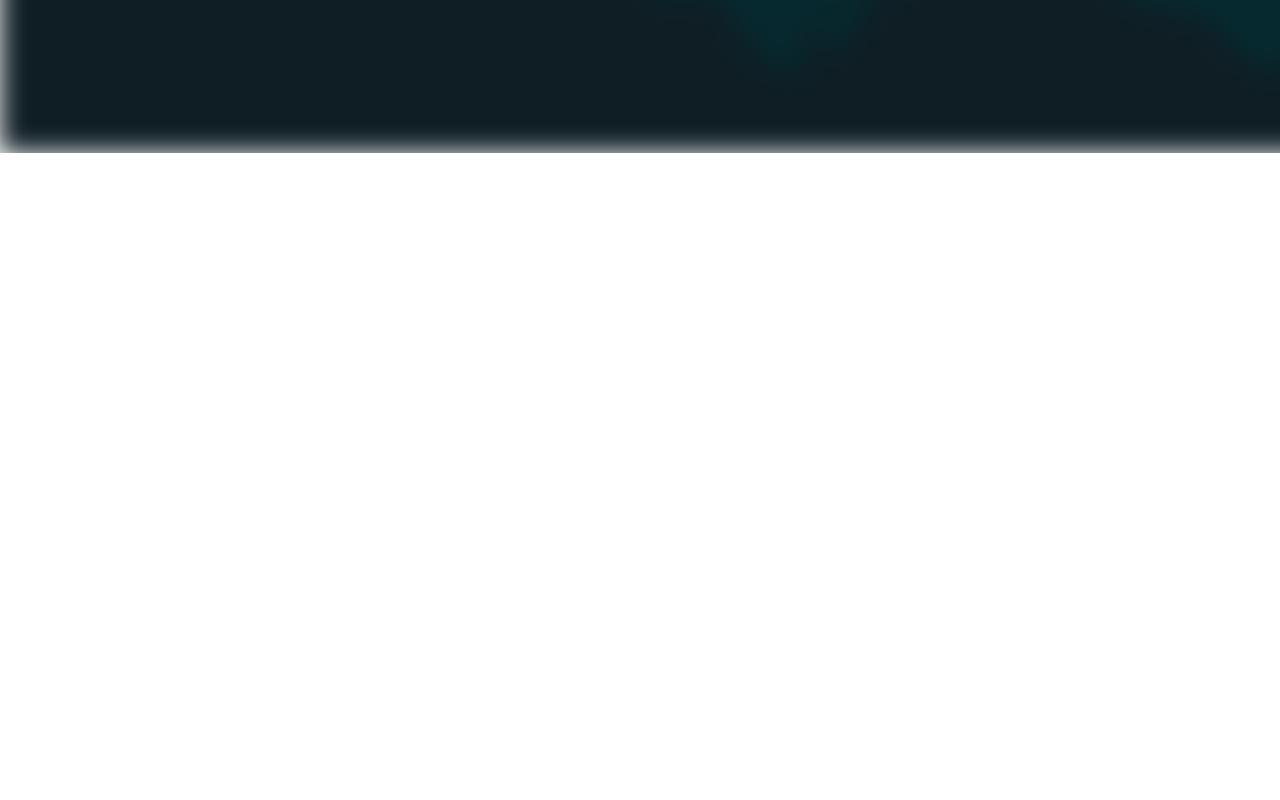
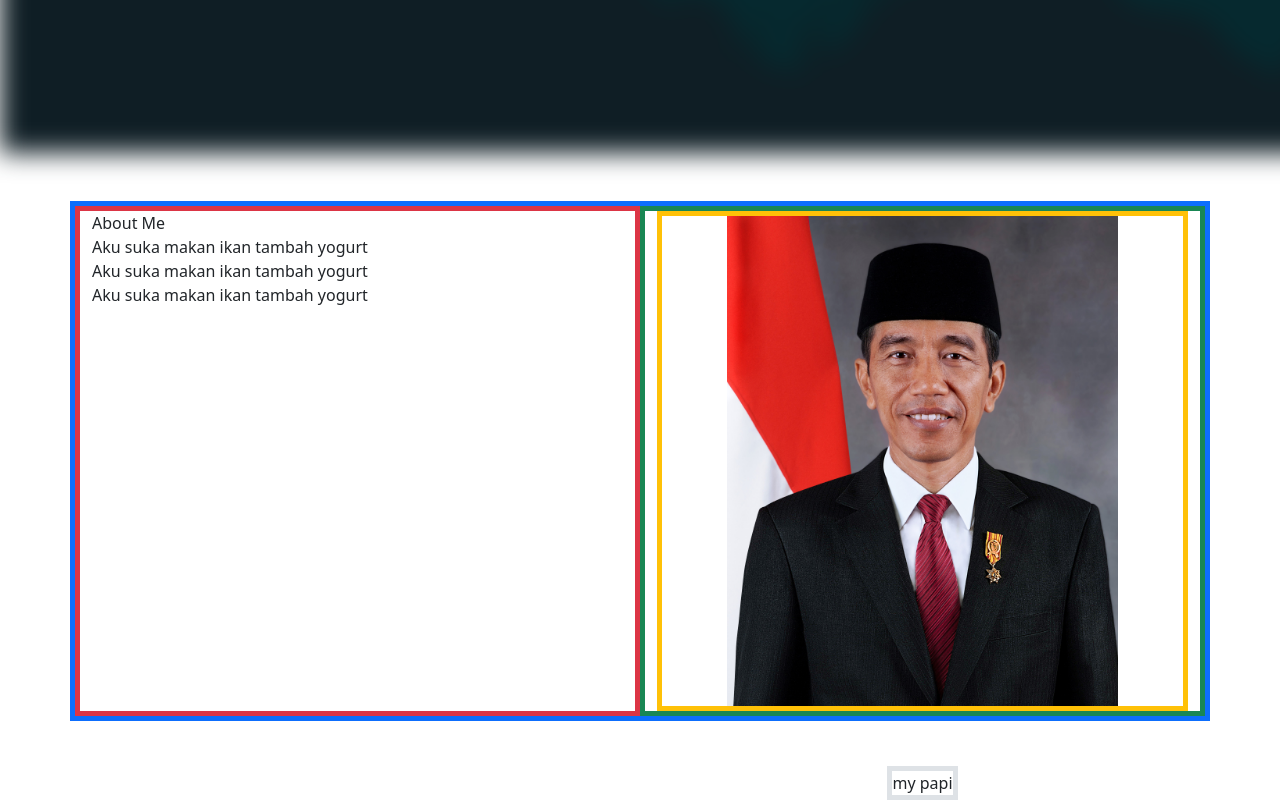
Before and after one commit to Ziobeef/OverReact, a React (Create React App) app: page /profile in a window 1280 px wide. Shown: the part 1287-2087 px from the top of the page. Before the commit the page ends 1440 px from the top, so only its background shows below. Built offline with nearby package versions, Linux system fonts and the light colour scheme.

Commit message:
Refactor Profile component to include an 'About Me' section with personal details and images

```diff
--- a/src/components/profile.js
+++ b/src/components/profile.js
@@ -2,6 +2,7 @@
 
 function Profile() {
   return (
+    <>
     <div>
       <div>
         <img className="blur" src="/profile.jpg" />
@@ -18,6 +19,23 @@
         </div>
       </div>
     </div>
+    <div className="border border-5 my-5 container border-primary">
+      <div className="row">
+      <div className="col-6 border border-danger border-5 text-start">
+        <div>About Me</div>
+        <div>Aku suka makan ikan tambah yogurt</div>
+        <div>Aku suka makan ikan tambah yogurt</div>
+        <div>Aku suka makan ikan tambah yogurt</div>
+      </div>
+      <div className="col-6 border border-success border-5 text-center">
+        <div className="h-100 position-relative w-100 border border-warning border-5 d-flex justify-content-center ">
+        <img src="/omjoko.jpg" className="w-75"/>
+        <div className="position-absolute  left-5 border border-5" style={{marginTop:"550px"}}>my papi</div>
+        </div>
+      </div>
+      </div>
+    </div>
+    </>
   );
 }
 
```
